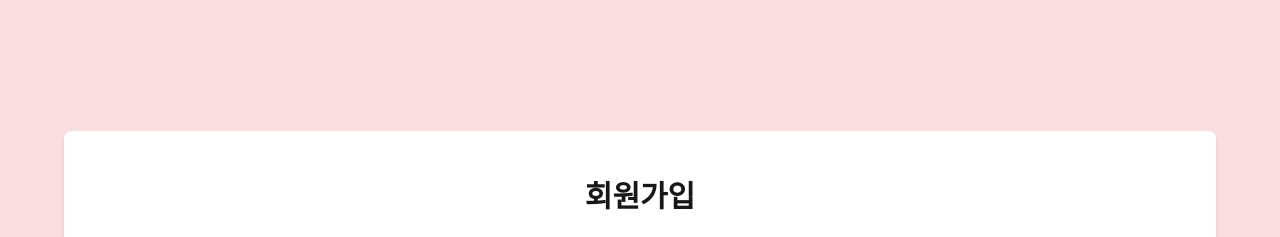
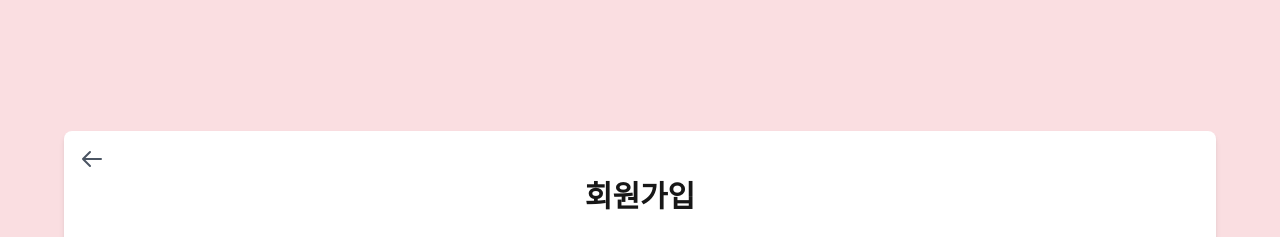
Before and after one commit to gjtjdwl/insideout-front, a Next.js app: page /register in a window 1280 px wide. Shown: the top 237 px of the page. Built offline with nearby package versions, Linux system fonts and the light colour scheme.

Commit message:
Feat: 회원가입 페이지에 뒤로가기 버튼 추가

```diff
--- a/app/register/page.tsx
+++ b/app/register/page.tsx
@@ -76,8 +76,29 @@ const Register = () => {
     <div className="flex justify-center items-center min-h-screen bg-customPink">
       <form
         onSubmit={handleSubmit}
-        className="bg-white shadow-md rounded-lg p-12 w-full max-w-6xl"
+        className="relative bg-white shadow-md rounded-lg p-12 w-full max-w-6xl"
       >
+        <button
+          type="button"
+          onClick={() => router.back()}
+          className="absolute top-4 left-4 text-gray-600 hover:text-gray-900"
+        >
+          <svg
+            xmlns="http://www.w3.org/2000/svg"
+            className="h-6 w-6"
+            fill="none"
+            viewBox="0 0 24 24"
+            stroke="currentColor"
+          >
+            <path
+              strokeLinecap="round"
+              strokeLinejoin="round"
+              strokeWidth={2}
+              d="M10 19l-7-7m0 0l7-7m-7 7h18"
+            />
+          </svg>
+        </button>
+
         <h1 className="text-center text-3xl font-bold mb-8">회원가입</h1>
         <div className="grid grid-cols-1 md:grid-cols-2 gap-16">
           {/* 왼쪽 입력 필드 */}
```
